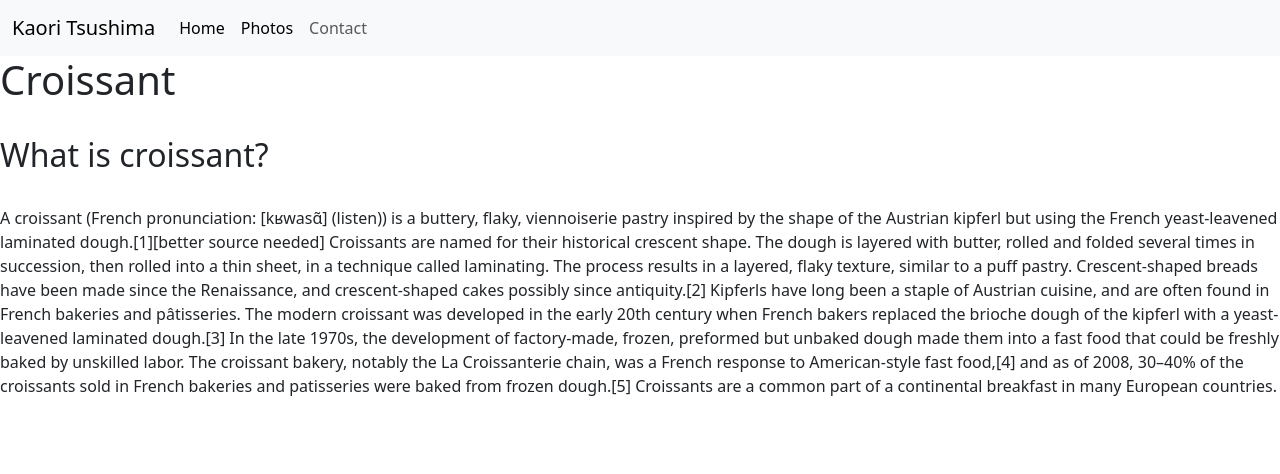
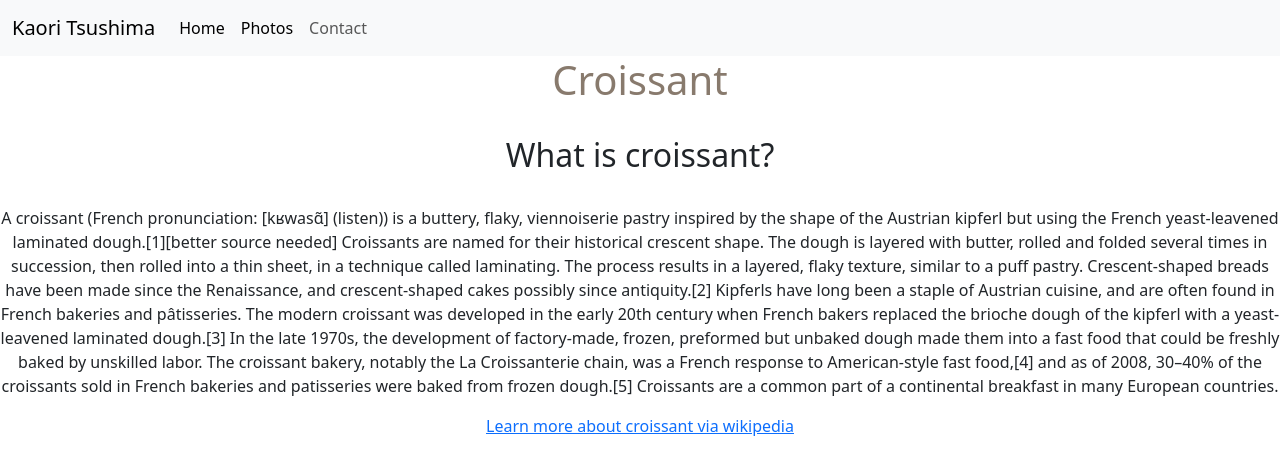
Before and after one commit to KaoriTsushima/Croissant, a plain HTML site: page index.html in a window 1280 px wide. Drawn offline with nearby package versions, Linux system fonts and the light colour scheme.

Commit message:
added photo

```diff
--- a/index.html
+++ b/index.html
@@ -52,7 +52,7 @@
         </div>
       </div>
     </nav>
-    <h1>Croissant</h1>
+    <h1 class="title">Croissant</h1>
     <br />
     <h2>What is croissant?</h2>
     <br />
@@ -78,5 +78,10 @@
       Croissants are a common part of a continental breakfast in many European
       countries.
     </p>
+    <div class="learn-more">
+      <a href="https://en.wikipedia.org/wiki/Croissant"
+        >Learn more about croissant via wikipedia</a
+      >
+    </div>
   </body>
 </html>
--- a/src/styles.css
+++ b/src/styles.css
@@ -1,10 +1,16 @@
 :root {
-  --primary-color: rgba(72, 38, 3, 0.575);
+  --primary-color: rgba(48, 25, 2, 0.575);
   --secondary-color: rgba(243, 196, 149, 0.575);
 }
 body {
-  text-align: center;
+  text-align: center !important;
 }
 h1 {
   color: var(--primary-color);
 }
+.title {
+  color: var(--primary-color);
+}
+.learn-more {
+  text-decoration: none;
+}
```
Also changed, not shown: photo.html (+2 -8 lines), images/croissant1.jpg (added), images/croissant2.jpg (added).
